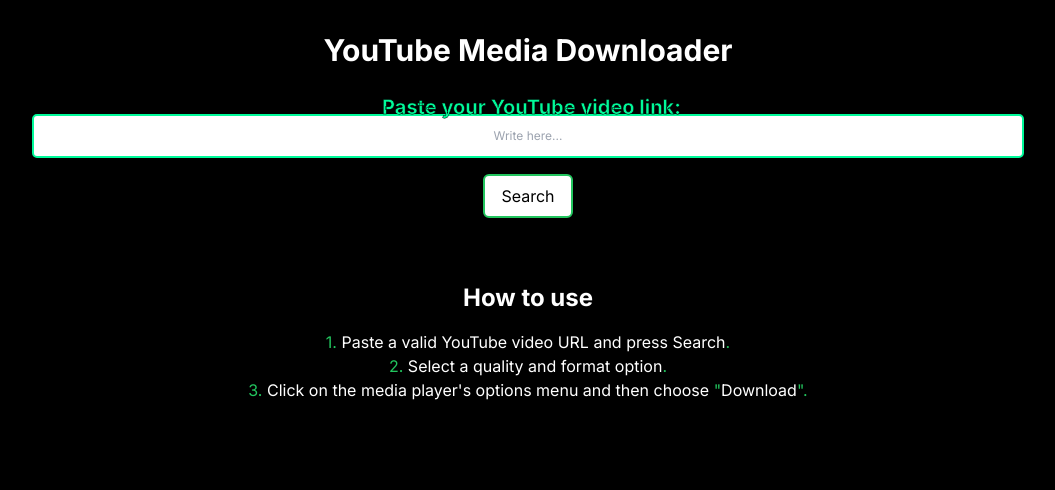
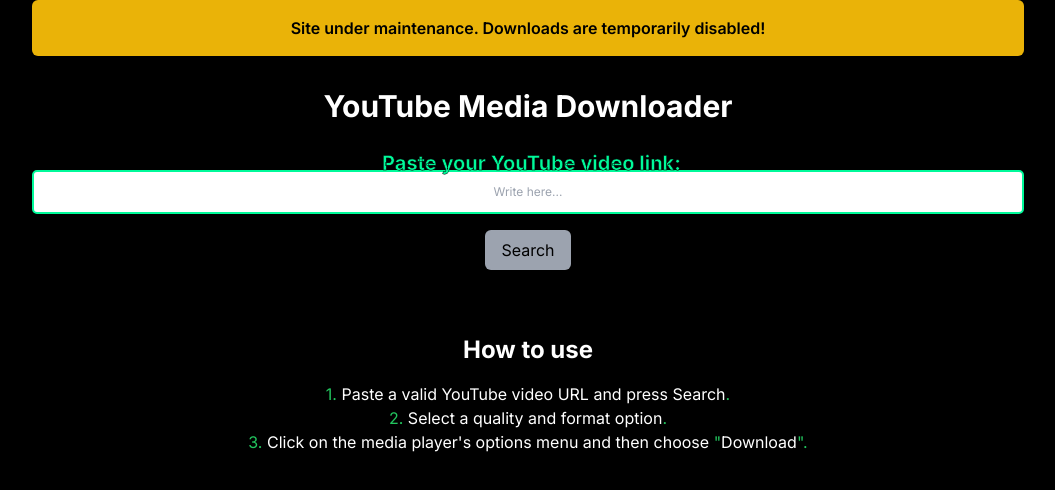
Before and after one commit to Carloooh/ytdownloader, a Next.js app: page / in a window 1280 px wide. Shown: the top 490 px of the page, without its empty margins (112-1167 px from the left). Built offline with nearby package versions, Linux system fonts and the light colour scheme.

Commit message:
Disabled downloads for maitenance

```diff
--- a/app/page.tsx
+++ b/app/page.tsx
@@ -58,15 +58,23 @@
 
   return (
     <main className="mx-auto max-w-screen-lg px-4">
+      <div className="bg-yellow-500 text-black p-4 rounded-md mb-4  max-w-screen-lg mx-auto">
+        <p className="text-center text-sm md:text-base font-semibold">
+          Site under maintenance. Downloads are temporarily disabled!
+        </p>
+      </div>
       <header className="text-center mt-8">
         <h1 className="text-3xl font-bold text-white">YouTube Media Downloader</h1>
         <div className="mt-4 coolinput">
           <label htmlFor="videoLink" className="text">Paste your YouTube video link:</label>
           <input type="text" placeholder="Write here..." name="input" className="input w-full px-4 py-2 rounded-md border border-gray-300 focus:outline-none focus:border-gray-300 text-center" value={videoLink} onChange={(e) => setVideoLink(e.target.value)} />
         </div>
-        <button className="mt-4 bg-white text-black px-4 py-2 rounded-md hover:bg-green-500 border-green-500 border-solid border-r-2 border-l-2 border-t-2 border-b-2" onClick={handleDownload}>
+        <button disabled className="mt-4 bg-gray-400 text-black px-4 py-2 rounded-md cursor-not-allowed">
           {loading ? <CircleLoader color="#00FA9A" size={24} /> : <>Search</>}
         </button>
+        {/* <button className="mt-4 bg-white text-black px-4 py-2 rounded-md hover:bg-green-500 border-green-500 border-solid border-r-2 border-l-2 border-t-2 border-b-2" onClick={handleDownload}>
+          {loading ? <CircleLoader color="#00FA9A" size={24} /> : <>Search</>}
+        </button> */}
       </header>
 
       <ToastContainer
```
